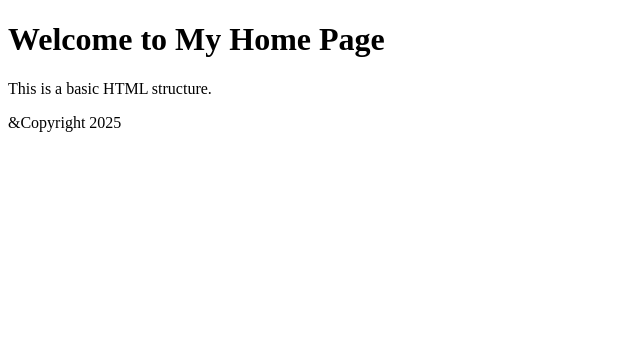
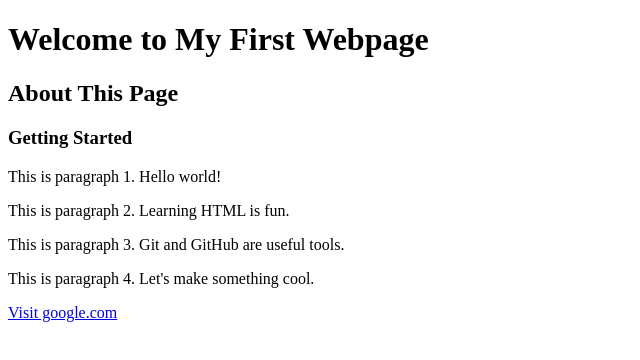
Before and after one commit to jwangetha/My_First_Portfolio, a plain HTML site: page base_index.html in a window 1280 px wide. Shown: the whole page, without its empty margins (0-640 px from the left). Drawn offline with Linux system fonts and the light colour scheme.

Commit message:
Update base_index.html

```diff
--- a/base_index.html
+++ b/base_index.html
@@ -2,12 +2,18 @@
 <html lang="en">
   <head>
     <meta charset="UTF-8">
-    <meta name="viewport" content="width=device-width, initial-scale=1.0">
-    <title>My Home Page</title>
+    <title>My Cool First Webpage</title>
   </head>
   <body>
-    <h1>Welcome to My Home Page</h1>
-    <p>This is a basic HTML structure.</p>
-    <p>&Copyright 2025</p>
+    <h1>Welcome to My First Webpage</h1>
+    <h2>About This Page</h2>
+    <h3>Getting Started</h3>
+
+    <p>This is paragraph 1. Hello world!</p>
+    <p>This is paragraph 2. Learning HTML is fun.</p>
+    <p>This is paragraph 3. Git and GitHub are useful tools.</p>
+    <p>This is paragraph 4. Let's make something cool.</p>
+
+    <a href="https://www.google.com" target="_blank">Visit google.com</a>
   </body>
 </html>
```
